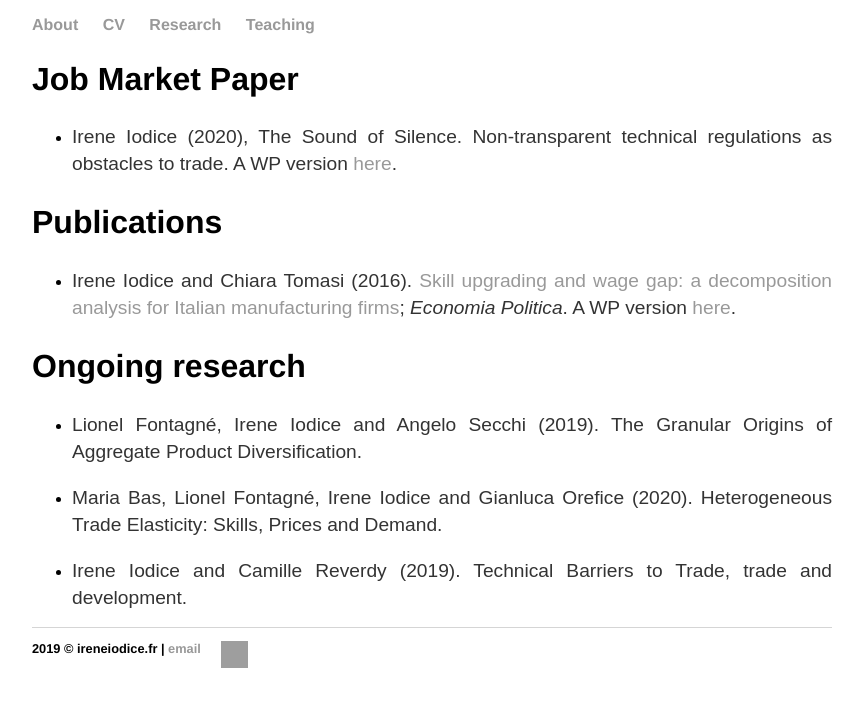
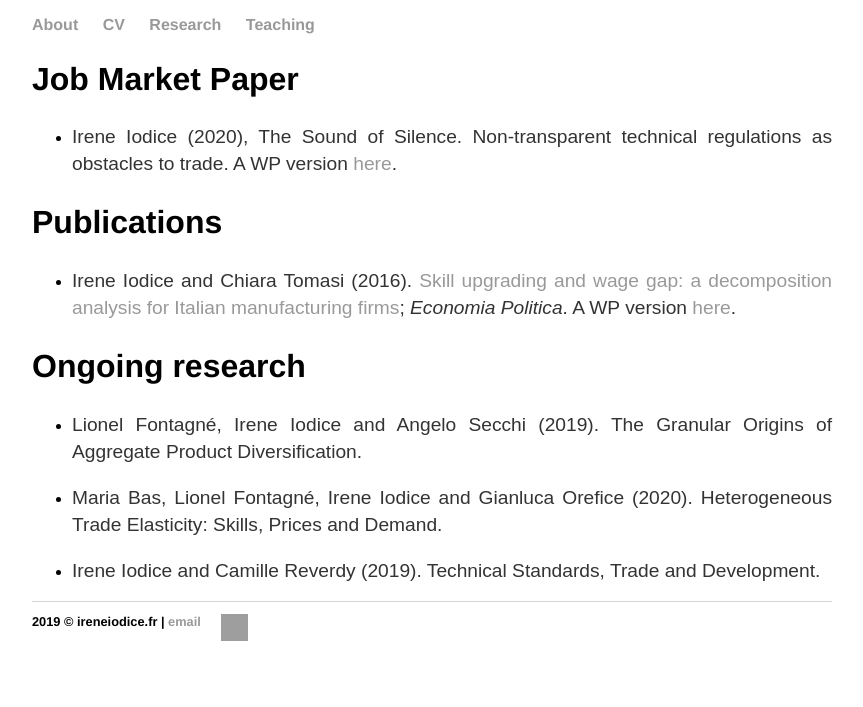
Before and after one commit to ioire/ioire.github.io, a Jekyll site: the page built from research/index.html, in a window 1280 px wide. Shown: the top 707 px of the page, without its empty margins (208-1071 px from the left). Built offline with Jekyll 4.4.1, drawn with Linux system fonts in a browser that asks for light colours; grey boxes are pictures that could not be loaded.

Commit message:
Update index.html

```diff
--- a/research/index.html
+++ b/research/index.html
@@ -16,6 +16,6 @@
 	<ul>
 	 <li> <p> Lionel Fontagné, Irene Iodice and Angelo Secchi (2019). The Granular Origins of Aggregate Product Diversification. </p> </li>
 	<li> <p> Maria Bas, Lionel Fontagné, Irene Iodice and Gianluca Orefice (2020). Heterogeneous Trade Elasticity: Skills, Prices and Demand. </p> </li>
-	<li> <p> Irene Iodice and Camille Reverdy (2019). Technical Barriers to Trade, trade and development. </p> </li>
+	<li> <p> Irene Iodice and Camille Reverdy (2019). Technical Standards, Trade and Development. </p> </li>
 	</ul>
 </div><!-- /.blurb -->
```
